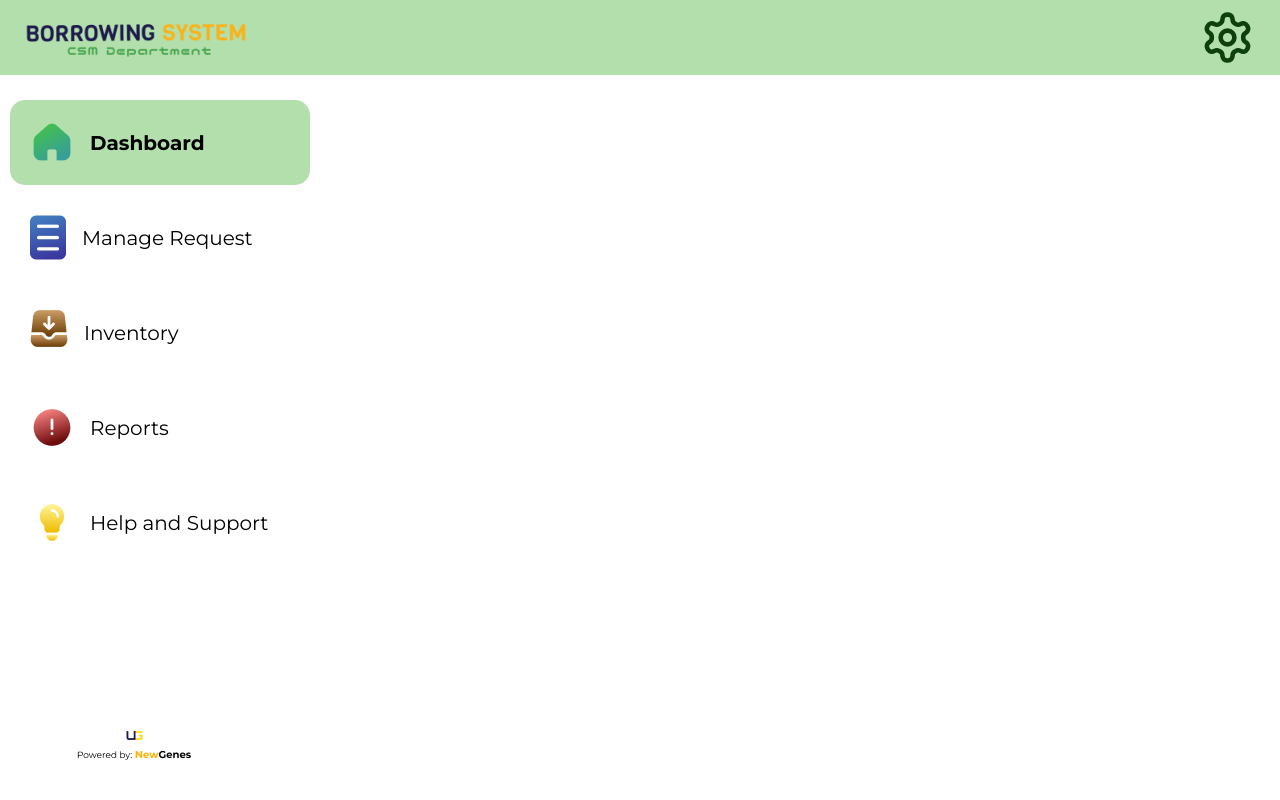
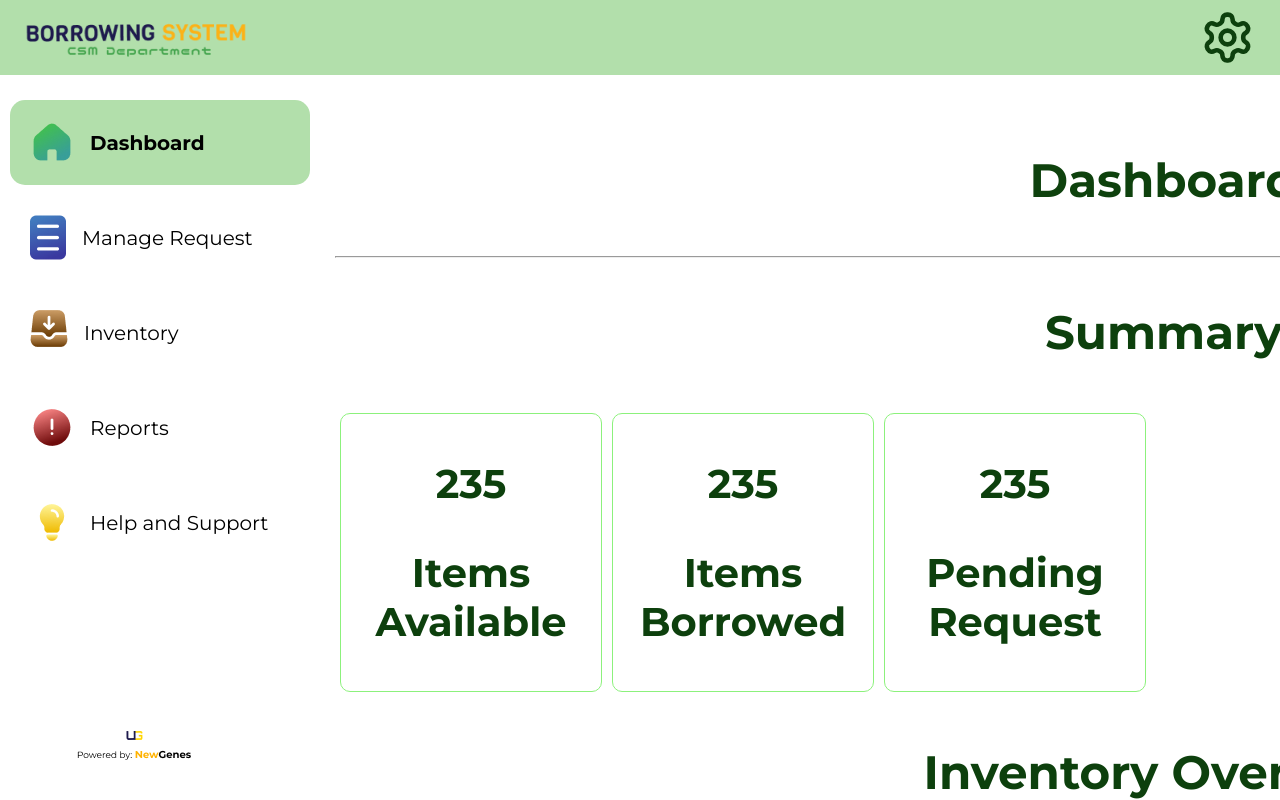
Before and after one commit to cysriafdub/csmlaboratory-web, a React (Create React App) app in the folder react-js/laboratorymanagement/: page /glassware in a window 1280 px wide. Both pictures are taken after a click on the button "Dashboard". Built offline with nearby package versions, Linux system fonts and the light colour scheme.

Commit message:
Dashboard and Glassware initial

```diff
--- /dev/null
+++ b/react-js/laboratorymanagement/src/components/Inventory/glasswares.js
@@ -0,0 +1,14 @@
+import React from "react";
+
+
+function Glassware() {
+    return (
+        <div className="content">
+            <div>
+                <h1>Glassware</h1>
+            </div>
+        </div>
+    );
+}
+
+export default Glassware;
--- /dev/null
+++ b/react-js/laboratorymanagement/src/components/dashboard/InventoryOverview.js
@@ -0,0 +1,26 @@
+import React from "react";
+
+function InventoryOverview() {
+    return (
+        <div>
+            <h3>Inventory Overview</h3>
+            <div>
+                <table>
+                    <tr>
+                        <th>No.</th>
+                        <th>Name</th>
+                        <th>Brand</th>
+                        <th>Unit</th>
+                        <th>Breakages</th>
+                        <th>Balance</th>
+                        <th>Remarks</th>
+                        <th>Last Modified</th>
+                    </tr>
+
+                </table>
+            </div>
+        </div>
+    );
+}
+
+export default InventoryOverview;
--- /dev/null
+++ b/react-js/laboratorymanagement/src/components/dashboard/InventorySummary.js
@@ -0,0 +1,40 @@
+import React from "react";
+
+function DashboardSummary() {
+    return (
+        <div>
+            <h1>Dashboard</h1>
+            <hr/>
+            <h3>Summary</h3>
+            <div className="asContainer">
+                {/* Items Available Summary */}
+                <div className="summaryBox">
+                        <p className="summaryCount">235</p>
+                        <p className="slabel">Items Available</p>
+                </div>
+
+                {/* Items Borrowed Summary */}
+                <div className="summaryBox">
+                    <div className="scContainer">
+                        <p className="summaryCount">235</p>
+                    </div>
+                    <div className="slabelContainer">
+                        <p className="slabel">Items Borrowed</p>
+                    </div>
+                </div>
+
+                {/* Pending Requests Summary */}
+                <div className="summaryBox">
+                    <div className="scContainer">
+                        <p className="summaryCount">235</p>
+                    </div>
+                    <div className="slabelContainer">
+                        <p className="slabel">Pending Request</p>
+                    </div>
+                </div>
+            </div>
+            </div>
+    );
+}
+
+export default DashboardSummary;
--- /dev/null
+++ b/react-js/laboratorymanagement/src/components/dashboard/dashboard.css
@@ -0,0 +1,124 @@
+
+
+  .sideForm{
+    display: flex;
+    flex-direction: row;
+  }
+
+  .form-item-container{
+    display: flex;
+    flex-direction: row;
+  }
+
+  .formLabelContainer{
+    margin: 30px;
+    width: 100px;
+  }
+
+  .formInputContainer{
+    margin-top: 10px;
+    margin-left: 100px;
+    margin-right: 200px;
+  }
+
+  h1{
+    color: #0E410D;
+  }
+
+  label{
+    color: #0E410D;
+    font-size: larger;
+    font-weight: bold;
+  }
+
+  input, select{
+    width: 580px;
+    height: 50px;
+    background-color: white;
+    border: gray;
+  }
+
+  .buttonContainer{
+    display: flex;
+    flex-direction: row;
+    margin-top: 20px;
+  }
+
+  .cancelContainer{
+    margin-right: 30px;
+  }
+
+  .cancelButton{
+    background-color: #ECC4B8;
+    border: none;
+    border-radius: 10px;
+    width: 150px;
+    height: 50px;
+  }
+  .addButton{
+    background-color: #C8ECB8;
+    border: none;
+    border-radius: 10px;
+    width: 150px;
+    height: 50px;
+  }
+
+
+  .addFormContainer{
+    margin-left: 30px;
+  }
+
+
+  .loginPageContainer{
+    display: flex;
+    flex-direction: row;
+    padding-top: 190px;
+    justify-content: center;
+    padding-bottom: 250px;
+  }
+
+  .loginBox{
+    background-color: #D3F1DB;
+    padding: 80px;
+    border-radius: 10px;
+  }
+
+  .biglogoContainer{
+    margin-right: 100px;
+    margin-top: 140px;
+  }
+
+  .loginButtonContainer{
+    margin-top: 20px;
+  }
+
+  .loginButton{
+    background-color: #FAB41F;
+    border: none;
+    border-radius: 8px;
+    height: 40px;
+    width: 580px;
+  }
+
+  .asContainer{
+    display: flex;
+    flex-direction: row;
+  }
+
+  .summaryBox{
+    background-color: white;
+    border:1px solid #8CF17C;
+    border-radius: 10px;
+    margin: 5px;
+    width: 250px;
+    padding: 5px;
+  }
+
+  table, th, td {
+    border: 1px solid black;
+    border-collapse: collapse;
+    padding-right: 30px;
+    padding-left: 30px;
+    background-color: white;
+    border-radius: 8px;
+  }
--- /dev/null
+++ b/react-js/laboratorymanagement/src/components/dashboard/dashboards.js
@@ -0,0 +1,22 @@
+import React from "react";
+import InventoryOverview from "./InventoryOverview";
+import InventorySummary from "./InventorySummary";
+import Header from "../header/header";
+import Nav from "../navbar/navbar";
+import './dashboard.css';
+
+function Dashboard() {
+    return (
+        <section className="content">
+            <div className="titleHeader">
+                <div className='titleName'>
+                    <InventorySummary />
+                    <InventoryOverview />
+                </div>
+            </div>
+        </section>
+
+    );
+}
+
+export default Dashboard;
--- a/react-js/laboratorymanagement/src/components/navbar/navbar.js
+++ b/react-js/laboratorymanagement/src/components/navbar/navbar.js
@@ -1,5 +1,7 @@
 import React, { useState } from 'react';
 import './navbar.css';
+
+import Dashboard from '../dashboard/dashboards.js';
 
 
 import Borrow from '../manageRequest/borrowing.js';
@@ -7,7 +9,7 @@ import Returning from '../manageRequest/returning.js';
 import Breakage from '../manageRequest/breakage.js';
 
 
-import Glassware from '../manageRequest/borrowing.js';
+import Glassware from '../Inventory/glasswares';
 import Miscellaneous from '../manageRequest/borrowing.js';
 import Other from '../manageRequest/borrowing.js';
 
@@ -59,6 +61,7 @@ function Navbar() {
             <img src={home} className='imageFit' alt="Home"/>
           </div>
           Dashboard
+          {selectedOption === 'dashboard' && <Dashboard selectedOption={selectedOption} />}
         </button>
 
          <button
```
